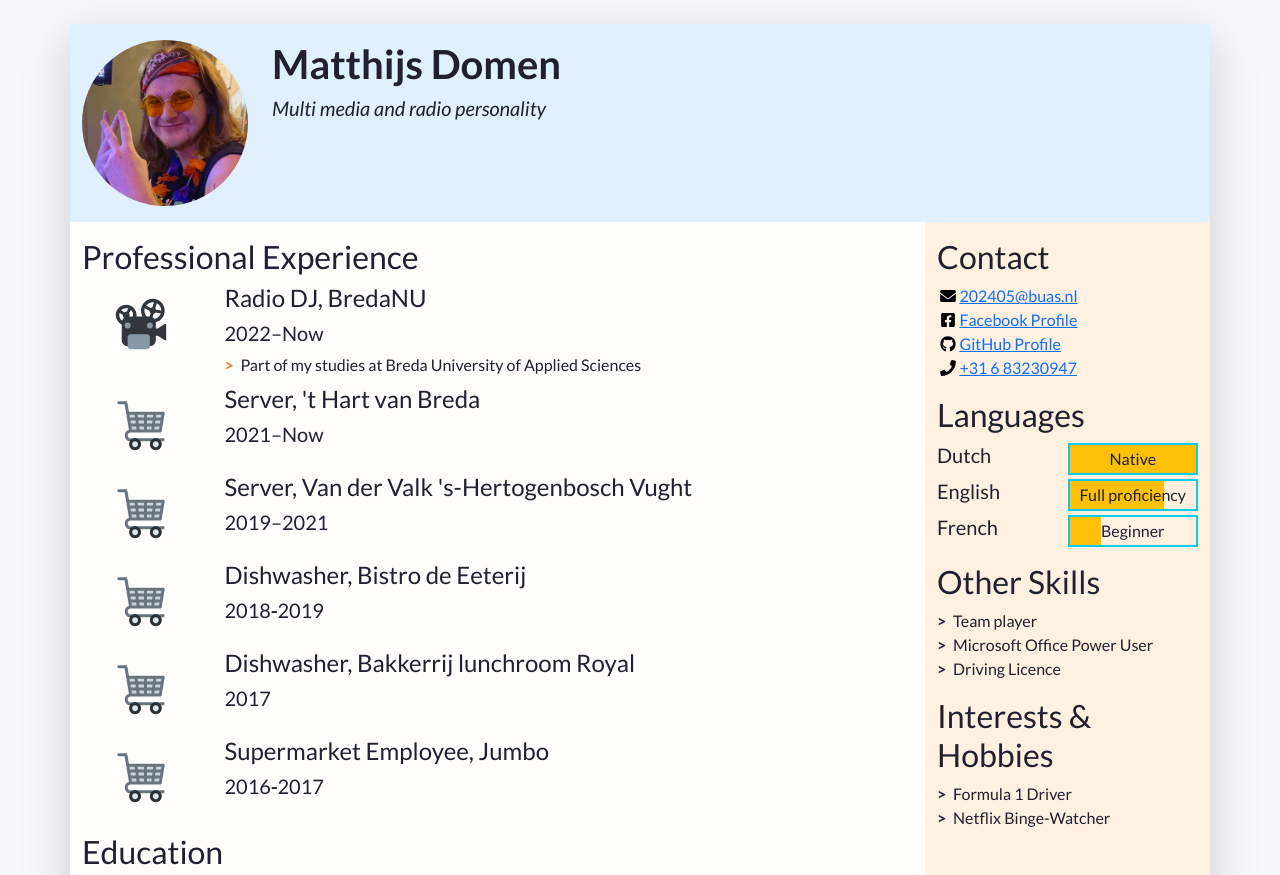
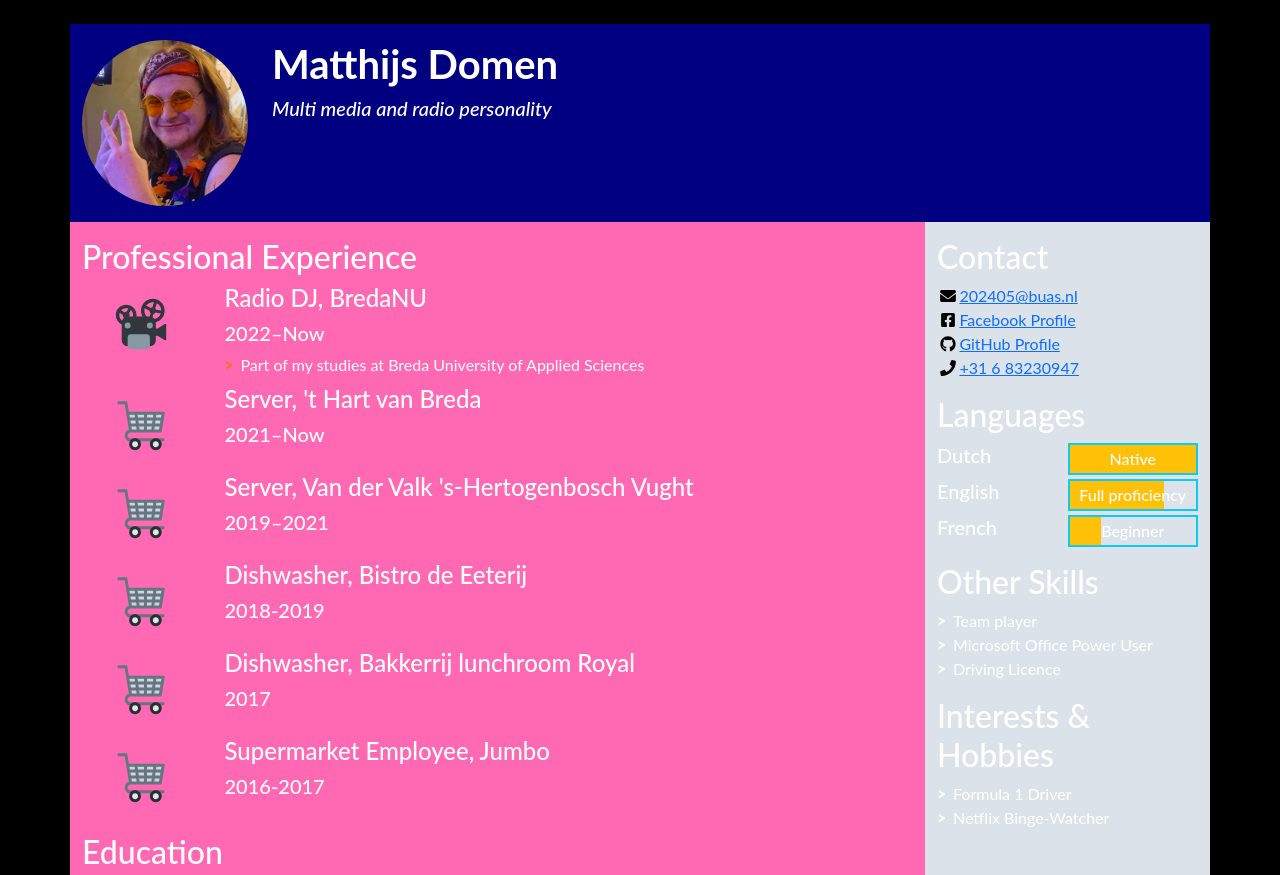
Before and after one commit to MatthijsDomen/MyCV, a plain HTML site: page index.html in a window 1280 px wide. Shown: the top 875 px of the page. Drawn offline with nearby package versions, Linux system fonts and the light colour scheme.

Commit message:
update 6.9
sexy af

```diff
--- a/css/styles.css
+++ b/css/styles.css
@@ -1,28 +1,29 @@
 /* Use this file to use your own styles*/
 
 /* Import declaration to use Google Fonts - check https://fonts.google.com/ for details */
-@import url('https://fonts.googleapis.com/css2?family=Lato:ital,wght@0,400;0,700;1,400;1,700&display=swap');
+@import url('https://fonts.googleapis.com/css2?family=Comic+Neue:ital@0;1&display=swap');
+
 
 /* Styles for the body */
 
 body {
-	font-family: Lato, "Open Sans", Roboto, "Segoe UI", "Helvetica Neue", Helvetica, Arial, sans-serif;
-	color: #202030;
-	background-color: #f8f8fc;
+	font-family: Lato, "Open Sans", Roboto, "Segoe UI", "Comic Neue", Helvetica, Arial, sans-serif;
+	color: #FFFFFF;
+	background-color: #000000;
 }
 
 /* Styles for custom classes in the document. (There are more, try to find them out!) */
 
 .resume-header {
-    background-color: #e0f0ff;
+    background-color: #000080;
 }
 
 .resume-main {
-	background-color: #fffefc;
+	background-color: #FF69B4;
 }
 
 .resume-aside {
-	background-color: #fff0e0;
+	background-color: #DBE2E9;
 }
 
 /* Styles for lists in the document */
--- a/index.html
+++ b/index.html
@@ -253,7 +253,7 @@
                 </a>
               </li>
               <li class="contact-item">
-                <a class="d-flex align-items-center" href="https://github.com/" target="_blank">
+                <a class="d-flex align-items-center" href="https://github.com/MatthijsDomen" target="_blank">
                   <img class="contact-icon" src="images/icons/github.svg" alt="LinkedIn">
                   GitHub Profile
                 </a>
```
